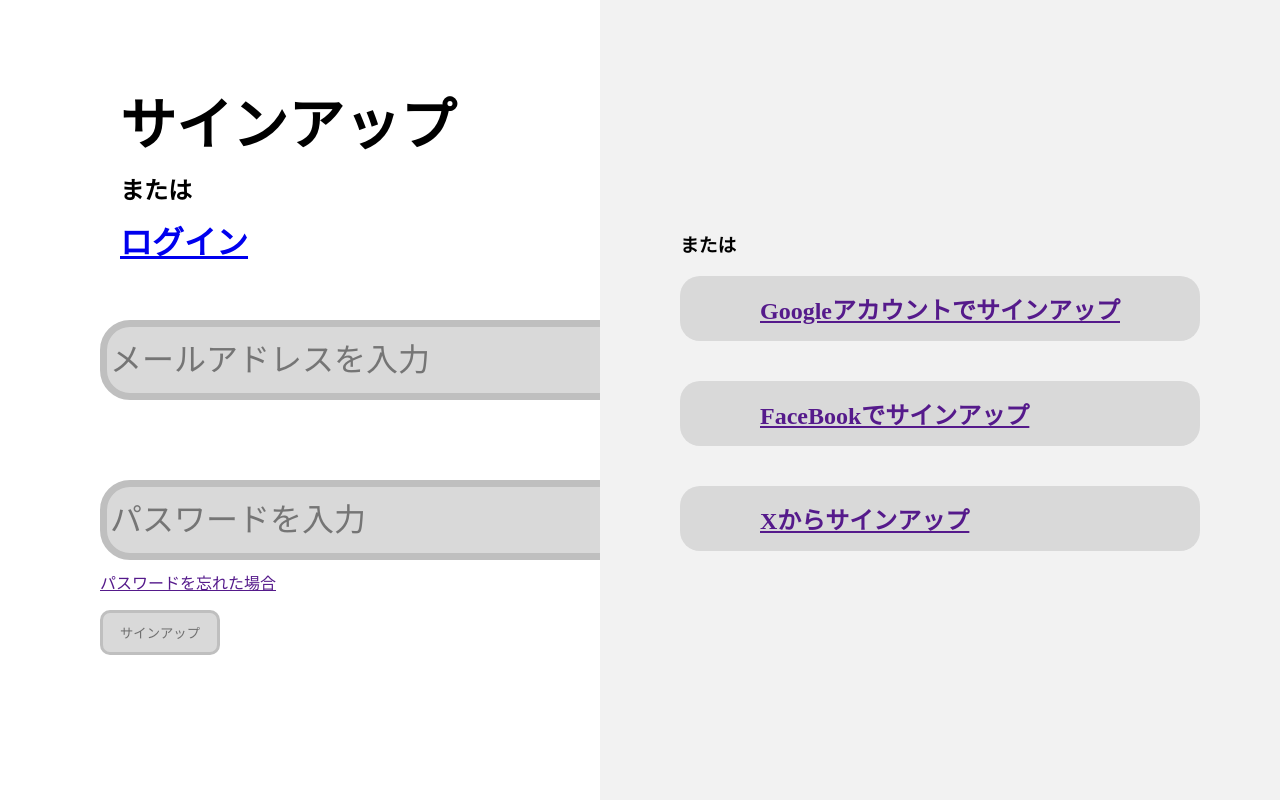
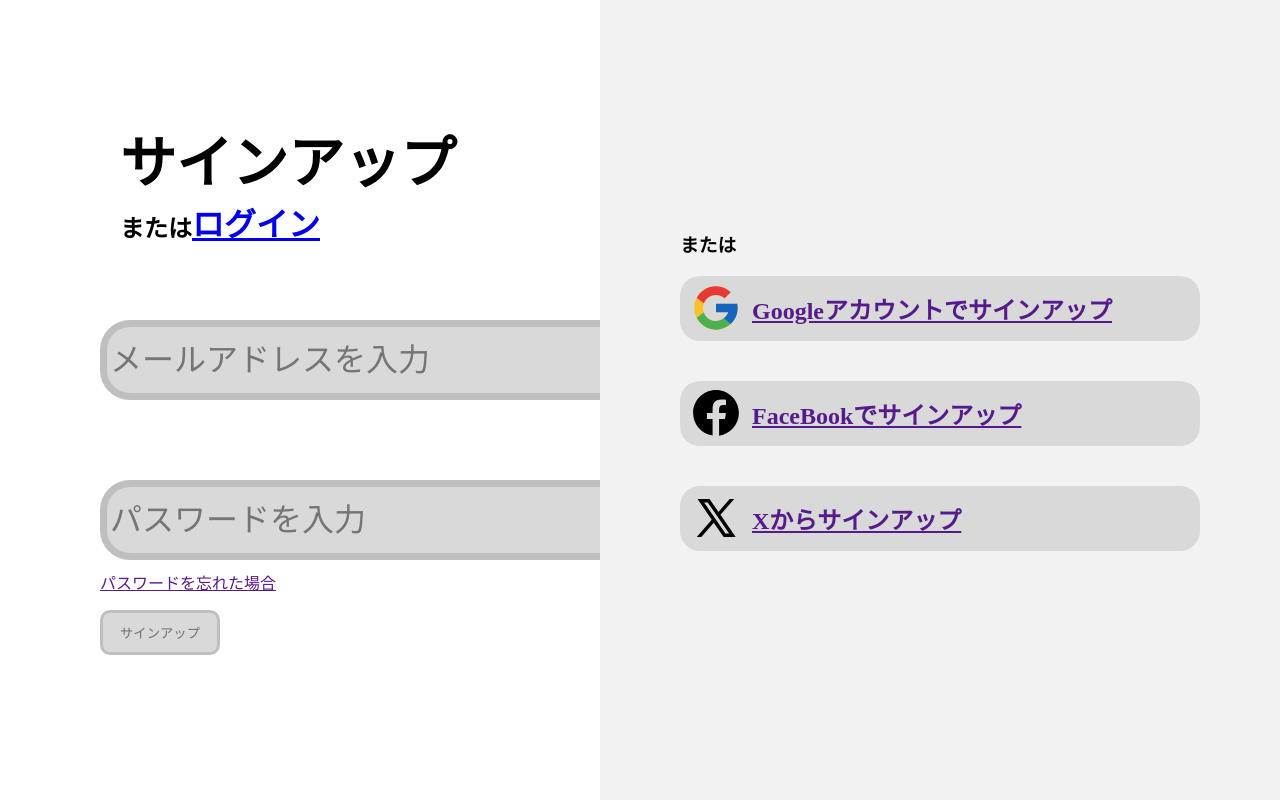
Before and after one commit to TERUZ-VTAT/TeamC_withKDG, a Flask app: page /signup in a window 1280 px wide. Run offline with Flask 3, Linux system fonts and the light colour scheme; parts of the project's set-up code (start-up, migrations or seed data) failed here and were passed over.

Commit message:
place sociallogin logo and fix signup lyout

```diff
--- a/app/static/css/signup.css
+++ b/app/static/css/signup.css
@@ -15,7 +15,7 @@
     top: 10px;
     position: relative;
 }
-.signup{
+.login{
     margin-top: 0;
 }
 .inputs{
--- a/app/templates/signup.html
+++ b/app/templates/signup.html
@@ -7,9 +7,9 @@
     <body>
         <div class="titles">
             <h1 class="signup">サインアップ</h1>
-            <div class="orSignup">
+            <div class="orlogin">
                 <h2 class="or">または</h2>
-                <a href="/login"><h1 class="ログイン">ログイン</h1></a>
+                <a href="/login"><h1 class="login">ログイン</h1></a>
             </div>
         </div>
         <form action="/signup" method="POST" class="inputs">
@@ -21,9 +21,18 @@
         </form>
         <div class="rightarea">
             <h3 style="margin-top: 150px;">または</h3>
-            <a href="" class="socialsignup"><h2 style="margin-left: 80px;">Googleアカウントでサインアップ</h2></a>
-            <a href="" class="socialsignup"><h2 style="margin-left: 80px;">FaceBookでサインアップ</h2></a>
-            <a href="" class="socialsignup"><h2 style="margin-left: 80px;">Xからサインアップ</h2></a>
+            <a href="" class="socialsignup">
+                <img src="{{ url_for('static', filename='images/googlelogo.svg') }}" alt="" style="height: 80%; aspect-ratio: 1/1; margin-left: 10px;">
+                <h2 style="margin-left: 10px;">Googleアカウントでサインアップ</h2>
+            </a>
+            <a href="" class="socialsignup">
+                <img src="{{ url_for('static', filename='images/facebooklogo.svg') }}" alt="" style="height: 80%; aspect-ratio: 1/1; margin-left: 10px;">
+                <h2 style="margin-left: 10px;">FaceBookでサインアップ</h2>
+            </a>
+            <a href="" class="socialsignup">
+                <img src="{{ url_for('static', filename='images/xlogo.svg') }}" alt="" style="height: 80%; aspect-ratio: 1/1; margin-left: 10px;">
+                <h2 style="margin-left: 10px;">Xからサインアップ</h2>
+            </a>
         </div>
     </body>
 </html>
```
Also changed, not shown: app/templates/login.html (+12 -3 lines), app/static/images/facebooklogo.svg (added), app/static/images/googlelogo.svg (added), app/static/images/xlogo.svg (added).
